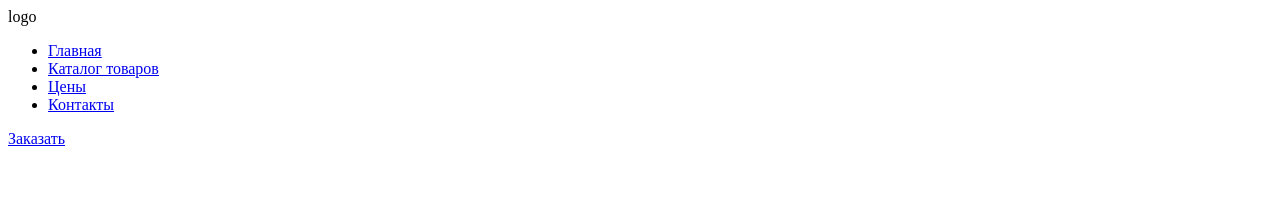
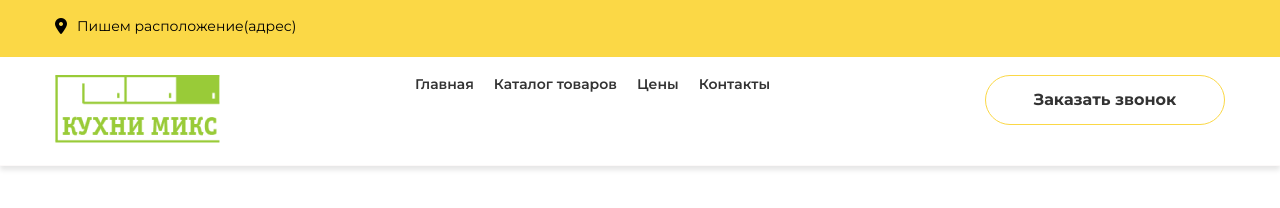
Before and after one commit to OlgaPlatonenko/mebel, a plain HTML site: page index.html in a window 1280 px wide. Drawn offline with Linux system fonts and the light colour scheme.

Commit message:
location

```diff
--- /dev/null
+++ b/css/header.css
@@ -0,0 +1,50 @@
+.location_wrapper {
+    display: flex;
+}
+
+.map_item {
+    width: 100px;
+    height: 100px;
+    background-color: aqua;
+}
+
+.map::before {
+    display: block;
+    content: '\f3c5';
+    font-family: 'Font Awesome 5 Free';
+    font-weight: 600;
+}
+
+.map:hover {
+    cursor: pointer;
+}
+
+.header {
+    padding-top: 18px;
+    padding-bottom: 22px;
+    background-color: #FBD846;
+}
+
+.header_location {
+    font-family: 'Montserrat', sans-serif;
+    font-weight: 400;
+    font-size: 14px;
+    line-height: 17px;
+    margin-left: 10px;
+}
+
+.modal {
+    width: 100%;
+    background-color: aqua;
+    padding-top: 5px;
+}
+
+.my_map {
+    width: 100%;
+    background-color: aqua;
+    padding-top: 5px;
+}
+
+.hidden {
+    display: none;
+}
--- /dev/null
+++ b/css/navigation.css
@@ -0,0 +1,54 @@
+.nav {
+    padding-top: 18px;
+    padding-bottom: 18px;
+    border-bottom: 1px solid #fcf9f9;
+    box-shadow: 0px 4px 5px rgba(0, 0, 0, 0.1);
+}
+
+.menu {
+    display: flex;
+    justify-content: space-between;
+}
+
+.menu_wrapper {
+    display: flex;
+    justify-content: space-between;
+}
+
+.menu_item {
+    margin-right: 20px;
+}
+
+.menu_item__link {
+    font-family: 'Montserrat', sans-serif;
+    font-weight: 600;
+    font-size: 14px;
+    line-height: 17px;
+    color: #333333;
+}
+
+.menu_item__link:hover {
+    color: #99CB38;
+}
+
+.menu_order {
+    padding: 15px 26px 19px 26px;
+    display: inline-block;
+    width: 240px;
+    height: 50px;
+    text-align: center;
+    border-radius: 35px;
+    border: 1px solid #FBD846;
+}
+
+.menu_order__link {
+    font-family: 'Montserrat', sans-serif;
+    font-weight: 700;
+    font-size: 16px;
+    line-height: 17px;
+    color: #333333;
+}
+
+.menu_order:hover {
+    background: linear-gradient(#FBD846, #d4f7a7)
+}
--- a/css/style.css
+++ b/css/style.css
@@ -0,0 +1,15 @@
+@import url('navigation.css');
+@import url('header.css');
+* {
+    margin: 0;
+    padding: 0;
+    box-sizing: border-box;
+    list-style: none;
+    text-decoration: none;
+}
+
+.container {
+    max-width: 1170px;
+    margin: 0 auto;
+    padding: 0 15 px;
+}
--- a/index.html
+++ b/index.html
@@ -1,17 +1,55 @@
 <!DOCTYPE html>
 <html lang="en">
+
 <head>
     <meta charset="UTF-8">
     <meta http-equiv="X-UA-Compatible" content="IE=edge">
     <meta name="viewport" content="width=device-width, initial-scale=1.0">
     <title>Главная</title>
+    <link rel="preconnect" href="https://fonts.googleapis.com">
+    <link rel="preconnect" href="https://fonts.gstatic.com" crossorigin>
+    <link href="https://fonts.googleapis.com/css2?family=Exo&family=Montserrat:wght@300;400;500;600;700;800;900&family=Orbitron:wght@500&family=Russo+One&display=swap" rel="stylesheet">
+    <link href="/css/style.css" rel="stylesheet">
+    <script src="https://kit.fontawesome.com/5982043a2f.js" crossorigin="anonymous"></script>
+    <link rel="stylesheet" href="path/to/font-awesome/css/font-awesome.min.css">
+    <script src="js/modal.js" defer></script>
 </head>
+
 <body>
+    <header class="header">
+        <div class="container">
+            <div class="location_wrapper">
+                <div class="map">
+                    <a href="https://goo.gl/maps/pvA6Lxy8PbQucoPS7" class="map_item">
+                    </a>
+                </div>
+                <div class="header_location">Пишем расположение(адрес)</div>
+            </div>
+            <!-- modal (start) -->
+            <div class="modal hidden">
+                <div class="overlay"></div>
+                <div class="modal-wrapper">
+                    <div class="map">
+                        <a href="https://goo.gl/maps/pvA6Lxy8PbQucoPS7" class="map_item"> </a>
+                        <iframe src="https://www.google.com/maps/embed?pb=!1m14!1m8!1m3!1d2350.574871570952!2d30.33462!3d53.9037598!3m2!1i1024!2i768!4f13.1!3m3!1m2!1s0x46d051e6bb1ab55b%3A0x2b110ae287b8b8ef!2z0YPQuy4g0J_QtdGA0LLQvtC80LDQudGB0LrQsNGPIDI4LCDQnNC-0LPQuNC70ZHQsg!5e0!3m2!1sru!2sby!4v1673443816884!5m2!1sru!2sby"
+                            width="600" height="450" style="border:0;" allowfullscreen="" loading="lazy" referrerpolicy="no-referrer-when-downgrade"></iframe>
+                    </div>
+                </div>
+            </div>
+            <!-- modal (end) -->
+        </div>
+
+    </header>
+
+
+
     <nav class="nav">
         <div class="container">
             <div class="menu">
                 <div class="menu_logo">
-                    <div class="menu_logo__wrapper">logo</div>
+                    <div class="menu_logo__wrapper">
+                        <img src="/img/logo.png" alt="Логотип">
+                    </div>
                 </div>
                 <div class="menu_wrapper">
                     <ul class="menu">
@@ -21,13 +59,14 @@
                         <li class="menu_item"><a href="#" class="menu_item__link">Контакты</a></li>
                     </ul>
                 </div>
-                <div class="menu_order">
+                <div class="menu_order btn-oval">
                     <div class="menu_order__btn">
-                        <a href="#" class="menu_order__link">Заказать</a>
+                        <a href="#" class="menu_order__link">Заказать звонок</a>
                     </div>
                 </div>
             </div>
         </div>
     </nav>
 </body>
+
 </html>
--- /dev/null
+++ b/js/modal.js
@@ -0,0 +1,17 @@
+const btnLocation = document.querySelector('.location_wrapper');
+const modal = document.querySelector('.modal');
+const fr = document.querySelector('.my_map');
+
+btnLocation.addEventListener('click', () => {
+    modal.classList.remove('hidden');
+    fr.classList.remove('hidden');
+
+
+});
+
+modal.addEventListener('click', (event) => {
+    const target = event.target;
+    if (target.classList.contains('overlay') || target.classList.contains('modal__close')) {
+        modal.classList.add('hidden');
+    }
+});
```
Also changed, not shown: img/logo.png (added).
